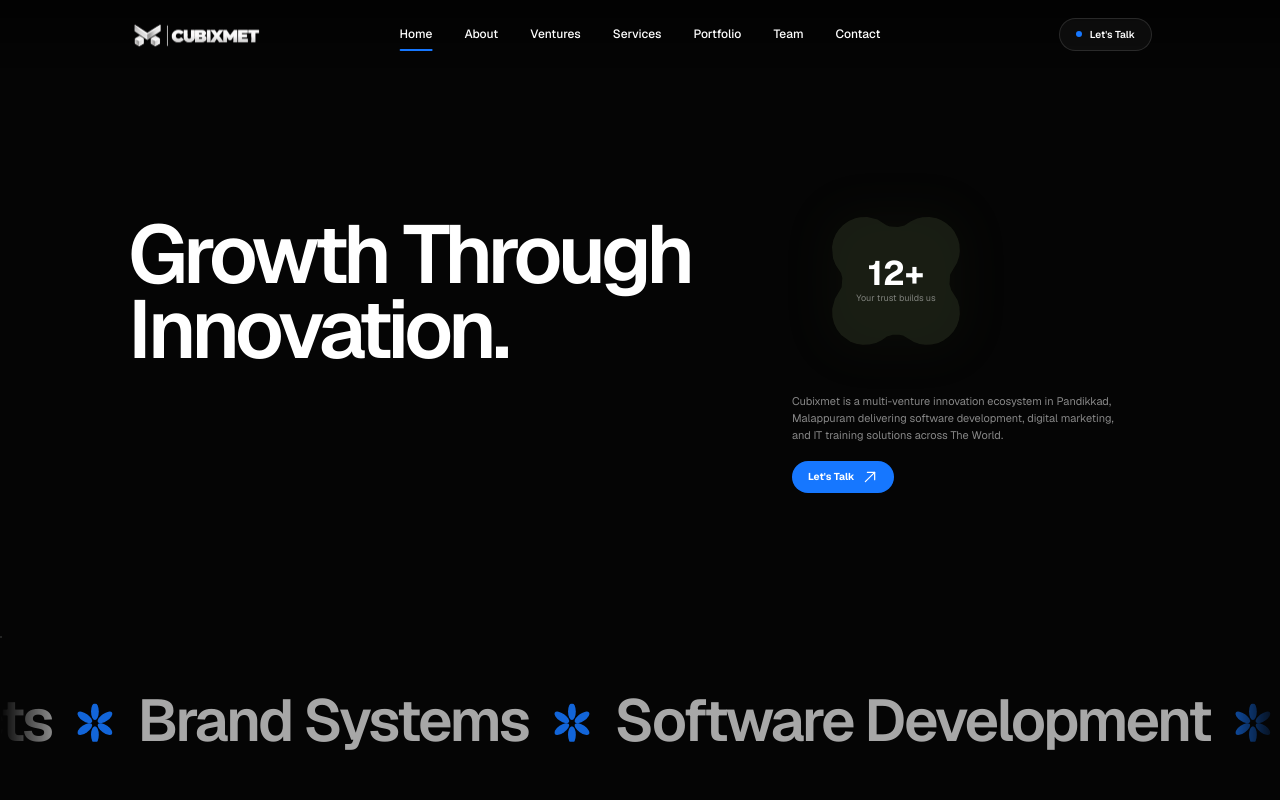
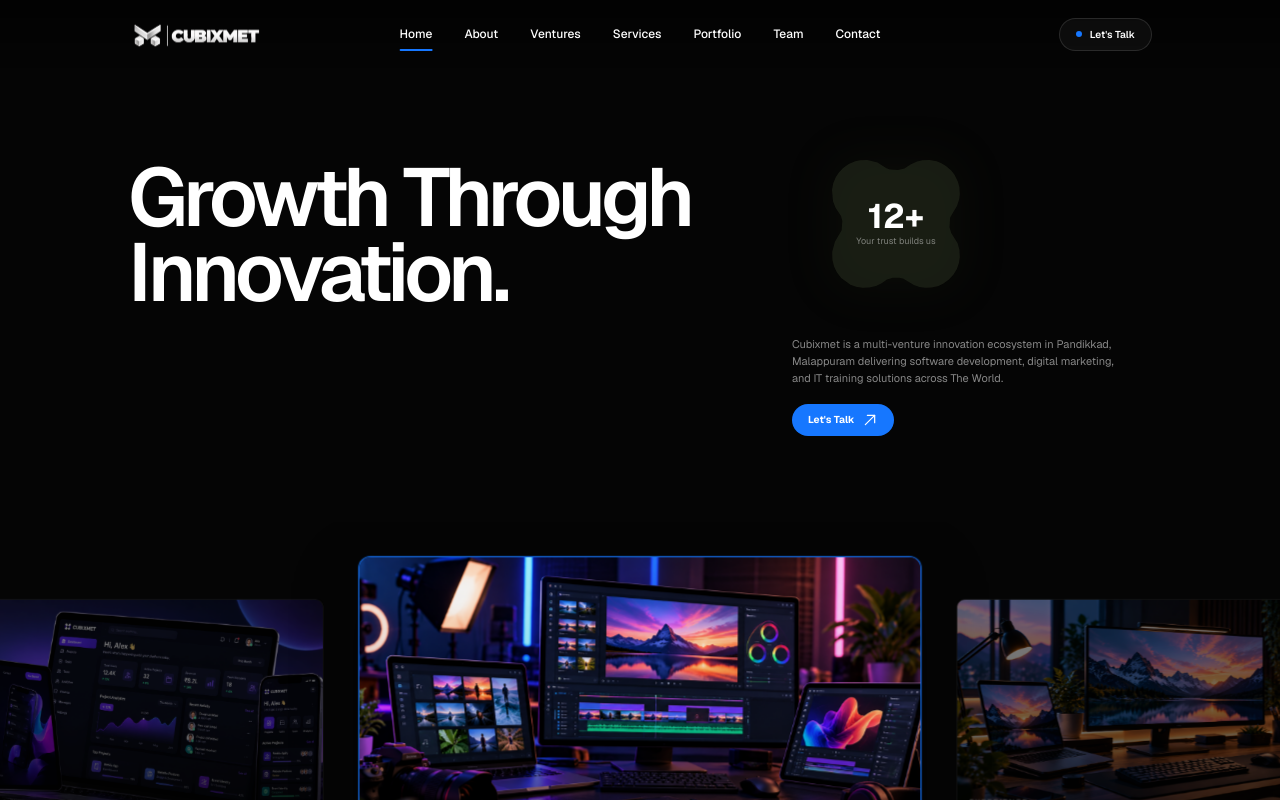
Before and after one commit to amnas-cubixmet/cubixmet, a Next.js app: page / in a window 1280 px wide. Shown: the top 800 px of the page. Built offline with nearby package versions, Linux system fonts and the light colour scheme.

Commit message:
style: smooth cyclic hero slider motion and responsive card transitions

```diff
--- a/app/globals.css
+++ b/app/globals.css
@@ -279,135 +279,135 @@ a {
 }
 
 
-.hero-project-card {
-  transform-origin: center bottom;
-  transition:
-    transform 760ms cubic-bezier(0.22, 1, 0.36, 1),
-    opacity 520ms ease,
-    filter 520ms ease,
-    border-color 420ms ease,
-    box-shadow 760ms cubic-bezier(0.22, 1, 0.36, 1);
-  will-change: transform, opacity, filter;
+/* Hero carousel: stable, motion-driven cards instead of remounting slides. */
+.hero-slider-stage {
+  height: clamp(220px, 61vw, 280px);
+  isolation: isolate;
+  --hero-drag: 0px;
 }
 
-.hero-project-card-inactive {
-  transform: scale(0.9);
-  opacity: 0.58;
-  filter: brightness(0.72) saturate(0.78);
+.hero-slider-card {
+  --hero-x: 0px;
+  --hero-scale: 0.58;
+  --hero-opacity: 0;
+  position: absolute;
+  left: 50%;
+  top: 50%;
+  width: min(74vw, 360px);
+  height: clamp(185px, 55vw, 250px);
   z-index: 1;
+  opacity: var(--hero-opacity);
+  transform: translate3d(
+      calc(-50% + var(--hero-x) + var(--hero-drag)),
+      -50%,
+      0
+    ) scale(var(--hero-scale));
+  transform-origin: center center;
+  filter: brightness(0.77);
+  pointer-events: none;
+  transition:
+    transform 720ms cubic-bezier(0.22, 1, 0.36, 1),
+    opacity 480ms ease,
+    filter 560ms ease,
+    box-shadow 620ms ease,
+    border-color 420ms ease;
+  will-change: transform, opacity;
 }
 
-.hero-project-card-active {
-  z-index: 30;
-  border-color: rgba(22, 119, 255, 0.9);
-  box-shadow:
-    0 34px 85px rgba(0, 0, 0, 0.58),
-    0 0 0 1px rgba(22, 119, 255, 0.2),
-    0 0 34px rgba(22, 119, 255, 0.12);
-  animation: hero-active-pop 980ms cubic-bezier(0.22, 1, 0.36, 1) both;
+.hero-slider-card[data-offset="0"] {
+  --hero-x: 0px;
+  --hero-scale: 1;
+  --hero-opacity: 1;
+  z-index: 6;
+  filter: brightness(1);
+  border-color: rgba(22, 119, 255, 0.92);
+  box-shadow: 0 22px 65px rgba(0, 0, 0, 0.48), 0 0 0 1px rgba(22, 119, 255, 0.2);
 }
 
-@keyframes hero-active-pop {
-  0% {
-    transform: scale(0.94) translateY(10px);
-    opacity: 0.74;
-    filter: brightness(0.82);
-  }
-  58% {
-    transform: scale(1.18) translateY(-12px);
-    opacity: 1;
-    filter: brightness(1.08);
-  }
-  100% {
-    transform: scale(1.14) translateY(-9px);
-    opacity: 1;
-    filter: brightness(1.02);
-  }
+.hero-slider-card[data-offset="-1"] {
+  --hero-x: max(-68vw, -350px);
+  --hero-scale: 0.74;
+  --hero-opacity: 0.62;
+  z-index: 5;
 }
 
-.hero-project-card:hover,
-.hero-project-card:focus-within {
-  z-index: 25;
-  border-color: rgba(22, 119, 255, 0.85);
+.hero-slider-card[data-offset="1"] {
+  --hero-x: min(68vw, 350px);
+  --hero-scale: 0.74;
+  --hero-opacity: 0.62;
+  z-index: 5;
 }
 
-.hero-project-card-inactive:hover,
-.hero-project-card-inactive:focus-within {
-  transform: scale(0.96) translateY(-3px);
-  opacity: 0.82;
-  filter: brightness(0.9) saturate(0.9);
+.hero-slider-card[data-offset="-2"] {
+  --hero-x: max(-136vw, -700px);
+  --hero-scale: 0.62;
+  --hero-opacity: 0;
+  z-index: 4;
 }
 
-.hero-project-card-active:hover,
-.hero-project-card-active:focus-within {
-  transform: scale(1.16) translateY(-11px);
+.hero-slider-card[data-offset="2"] {
+  --hero-x: min(136vw, 700px);
+  --hero-scale: 0.62;
+  --hero-opacity: 0;
+  z-index: 4;
 }
 
-.hero-project-card:active {
-  transform: scale(1.04);
+.hero-slider-card[data-offset="-3"] {
+  --hero-x: max(-204vw, -1050px);
+  --hero-opacity: 0;
 }
 
-@media (max-width: 767px) {
-  .hero-project-card {
-    transform-origin: center;
+.hero-slider-card[data-offset="3"] {
+  --hero-x: min(204vw, 1050px);
+  --hero-opacity: 0;
+}
+
+.hero-slider-stage[data-dragging="true"] .hero-slider-card {
+  transition: none;
+}
+
+@media (min-width: 768px) {
+  .hero-slider-stage {
+    height: clamp(290px, 31vw, 405px);
   }
 
-  .hero-project-card-inactive {
-    transform: scale(0.96);
-    opacity: 0.62;
-    filter: brightness(0.76) saturate(0.78);
+  .hero-slider-card {
+    width: min(44vw, 600px);
+    height: auto;
+    aspect-ratio: 1.72 / 1;
   }
 
-  .hero-project-card-active,
-  .hero-project-card-active:hover,
-  .hero-project-card-active:active {
-    animation: none;
-    transform: scale(1.025);
-    opacity: 1;
+  .hero-slider-card[data-offset="-1"] {
+    --hero-x: max(-41vw, -650px);
+  }
+
+  .hero-slider-card[data-offset="1"] {
+    --hero-x: min(41vw, 650px);
+  }
+
+  .hero-slider-card[data-offset="-2"] {
+    --hero-x: max(-82vw, -1300px);
+    --hero-opacity: 0.32;
+  }
+
+  .hero-slider-card[data-offset="2"] {
+    --hero-x: min(82vw, 1300px);
+    --hero-opacity: 0.32;
+  }
+
+  .hero-slider-card[data-offset="-3"] {
+    --hero-x: max(-123vw, -1950px);
+  }
+
+  .hero-slider-card[data-offset="3"] {
+    --hero-x: min(123vw, 1950px);
   }
 }
 
 @media (prefers-reduced-motion: reduce) {
-  .hero-project-card,
-  .hero-project-card-active,
-  .hero-project-card:hover,
-  .hero-project-card:focus-within,
-  .hero-project-card:active {
-    transform: none;
+  .hero-slider-card,
+  .hero-slider-stage[data-dragging="true"] .hero-slider-card {
     transition: none;
-  }
-}
-
-
-.hero-slider-step {
-  transform: translate3d(-2%, 0, 0);
-  animation: hero-slide-in 980ms cubic-bezier(0.22, 1, 0.36, 1) both;
-  will-change: transform, opacity;
-}
-
-@keyframes hero-slide-in {
-  0% {
-    opacity: 0.7;
-    transform: translate3d(1.2%, 0, 0) scale(0.995);
-  }
-  55% {
-    opacity: 0.96;
-  }
-  100% {
-    opacity: 1;
-    transform: translate3d(-2%, 0, 0) scale(1);
-  }
-}
-
-@media (max-width: 767px) {
-  .hero-slider-step {
-    animation-duration: 760ms;
-  }
-}
-
-@media (prefers-reduced-motion: reduce) {
-  .hero-slider-step {
-    animation: none;
   }
 }
 
```
